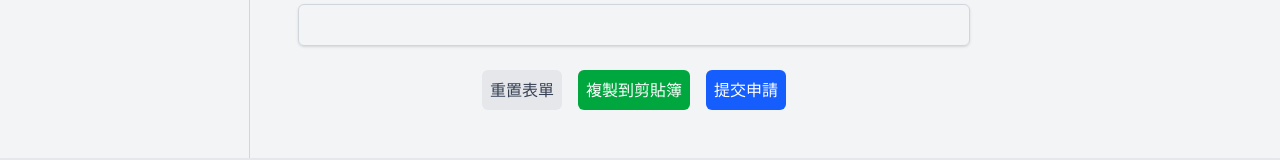
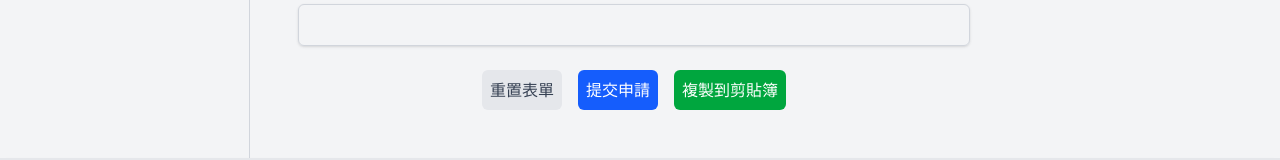
Before and after one commit to seanmars/i-dont-want-work-today, a Vue app: page /leave in a window 1280 px wide. Shown: the part 604-764 px from the top of the page. Built offline with nearby package versions, Linux system fonts and the light colour scheme.

Commit message:
feat: add button click animation

```diff
--- a/src/pages/Leave.vue
+++ b/src/pages/Leave.vue
@@ -95,28 +95,32 @@
       <!-- 按鈕組 -->
       <div class="flex gap-4">
         <div class="flex-1"></div>
+
         <button
+            id="resetBtn"
             type="button"
             @click="resetForm"
-            class="p-2 bg-gray-200 text-gray-700 rounded-md hover:bg-gray-300 focus:outline-none focus:ring-2 focus:ring-gray-500 focus:ring-offset-2"
+            class="p-2 bg-gray-200 text-gray-700 rounded-md hover:bg-gray-300 focus:outline-none focus:ring-1 focus:ring-gray-500 focus:ring-offset-2 transform transition active:scale-80"
         >
           重置表單
         </button>
 
         <button
+            id="submitBtn"
             type="button"
-            @click="copyToClipboard"
-            class="p-2 bg-green-600 text-white rounded-md hover:bg-green-700 focus:outline-none focus:ring-2 focus:ring-green-500 focus:ring-offset-2"
+            @click="handleSubmit"
+            class="p-2 bg-blue-600 text-white rounded-md hover:bg-blue-700 focus:outline-none focus:ring-1 focus:ring-blue-500 focus:ring-offset-2 transform transition active:scale-80"
         >
-          複製到剪貼簿
+          提交申請
         </button>
 
         <button
+            id="copyBtn"
             type="button"
-            @click="handleSubmit"
-            class="p-2 bg-blue-600 text-white rounded-md hover:bg-blue-700 focus:outline-none focus:ring-2 focus:ring-blue-500 focus:ring-offset-2"
+            @click="copyToClipboard"
+            class="p-2 bg-green-600 text-white rounded-md hover:bg-green-700 focus:outline-none focus:ring-1 focus:ring-green-500 focus:ring-offset-2 transform transition active:scale-80"
         >
-          提交申請
+          複製到剪貼簿
         </button>
         <div class="flex-1"></div>
       </div>
```
